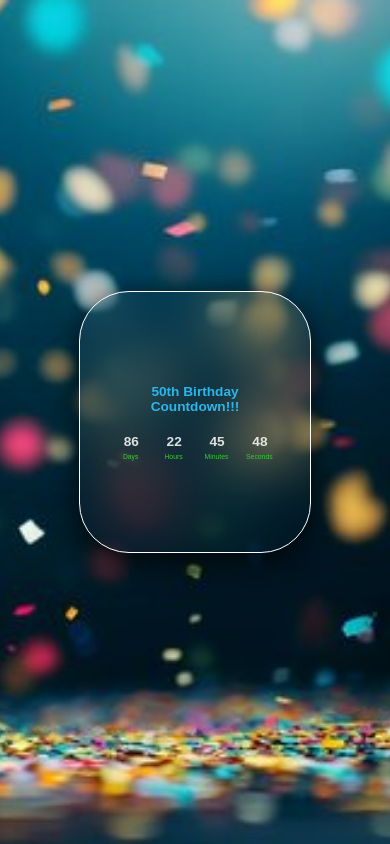
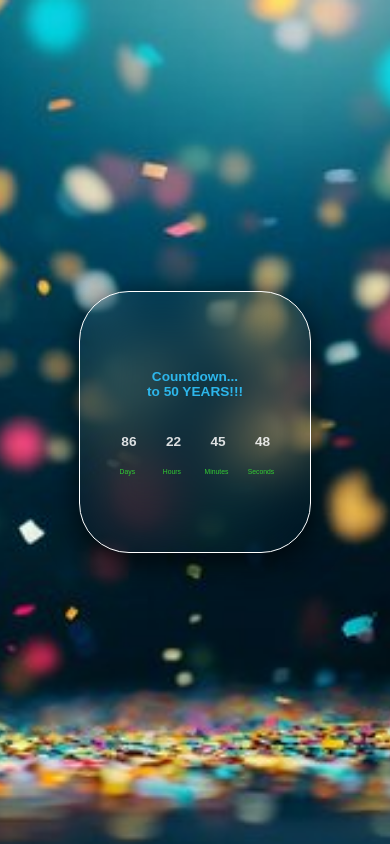
Before and after one commit to cbyzz24/Event-Countdown, a plain HTML site: page index.html in a window 390 px wide. Drawn offline with Linux system fonts and the light colour scheme.

Commit message:
Enhanced JS syntax - Improved time display responsive sizing - Updated countdown description label

```diff
--- a/index.html
+++ b/index.html
@@ -10,7 +10,7 @@
     <div class="mainWrapper">
 
         <div class="header">
-            <h3>50th Birthday<br>Countdown!!!</h3>
+            <h3>Countdown...<br>to 50 YEARS!!!</h3>
         </div>
 
         <div class="timeWrapper">
--- a/main.js
+++ b/main.js
@@ -1,17 +1,17 @@
+const daysEl = document.getElementById("dayCount");
+const hoursEl = document.getElementById("hourCount");
+const minutesEl = document.getElementById("minuteCount");
+const secondsEl = document.getElementById("secondCount");
 
-function updateTimeCount(){
-    let currentDate = Date.parse(new Date());
-    let eventDate = Date.parse(new Date("August, 29 2025 00:00:00"));
-    let timeGap = eventDate - currentDate;
-    const dayEl = document.getElementById("dayCount");
-    const hourEl = document.getElementById("hourCount");
-    const minuteEl = document.getElementById("minuteCount");
-    const secondEl = document.getElementById("secondCount");
+function displayCountdown(){
+    let currentDay = new Date();
+    let eventDay = new Date("August 29, 2025 00:00:00");
+    let gap = eventDay - currentDay;
+    daysEl.value = Math.floor((gap/(1000 * 60 * 60 * 24)));
+    hoursEl.value = Math.floor((gap/(1000 * 60 * 60))%24);
+    minutesEl.value = Math.floor((gap/(1000 * 60))%60);
+    secondsEl.value = Math.floor((gap/(1000))%60);
 
-    dayEl.value = Math.floor(timeGap / (1000 * 60 * 60 * 24));
-    hourEl.value = Math.floor(timeGap / (1000 * 60 * 60)%24);
-    minuteEl.value = Math.floor(timeGap / (1000 * 60) % 60);
-    secondEl.value = Math.floor(timeGap / (1000) % 60);
 }
-
-setInterval(updateTimeCount, 1000);
+setInterval(displayCountdown, 1000);
+displayCountdown();
--- a/style2.css
+++ b/style2.css
@@ -59,9 +59,9 @@ body{
 }
 
 .timeWrapper input{
-    margin-left: 1.15vw;
-    width: 4vw;
-    height: 5vw;
+    margin-left: .40vw;
+    width: 6vw;
+    height: 6vh;
     /* font-size: 3.5rem; */
     font-size: 3.5vw;
     font-weight: bold;
@@ -72,6 +72,7 @@ body{
     /* color: hsl(0, 100%, 27%); */
     color: hsla(0, 0%, 100%, 0.85);
     background-color: transparent;
+    /* outline: 1px white solid; */
 }
 
 .timeWrapper label{
```
